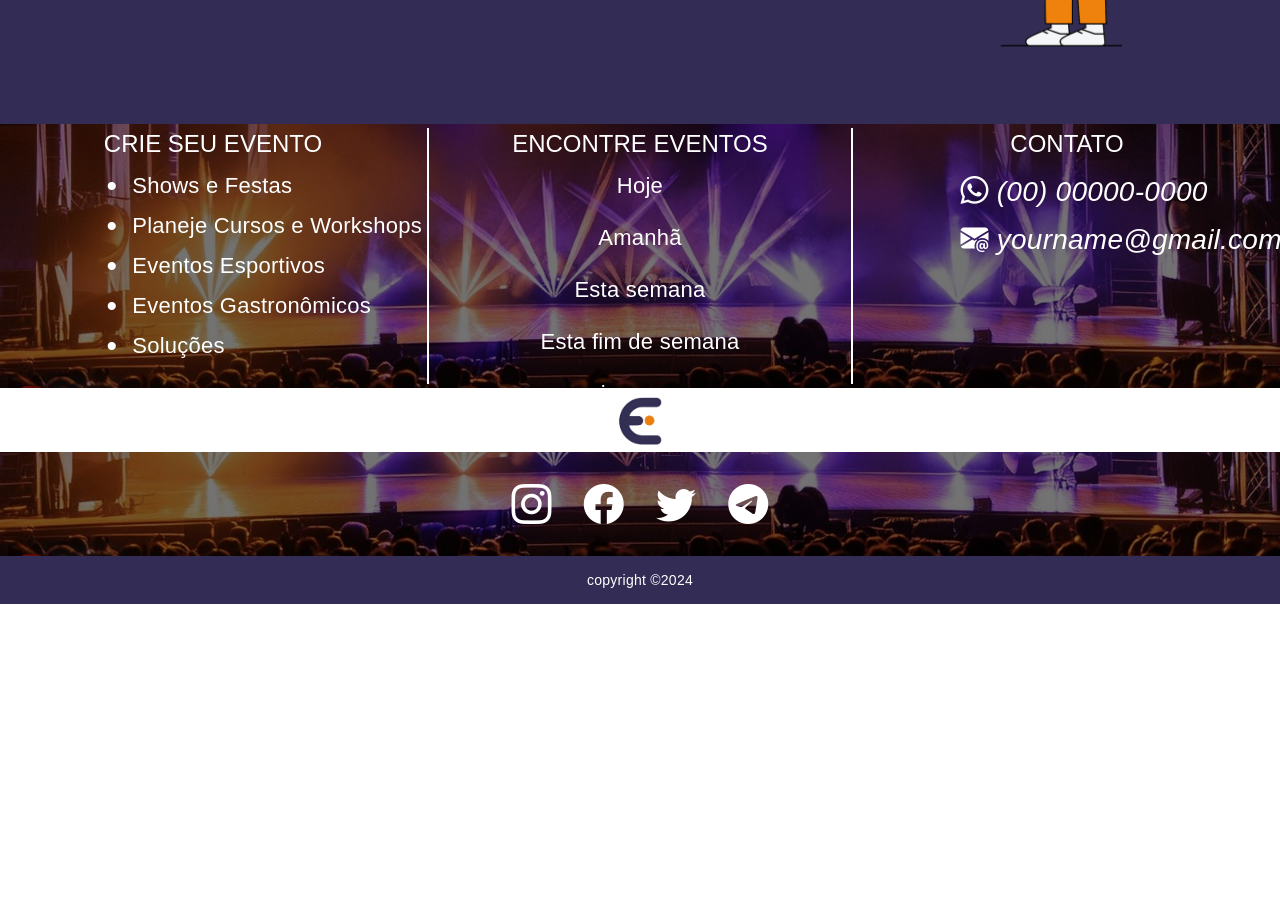
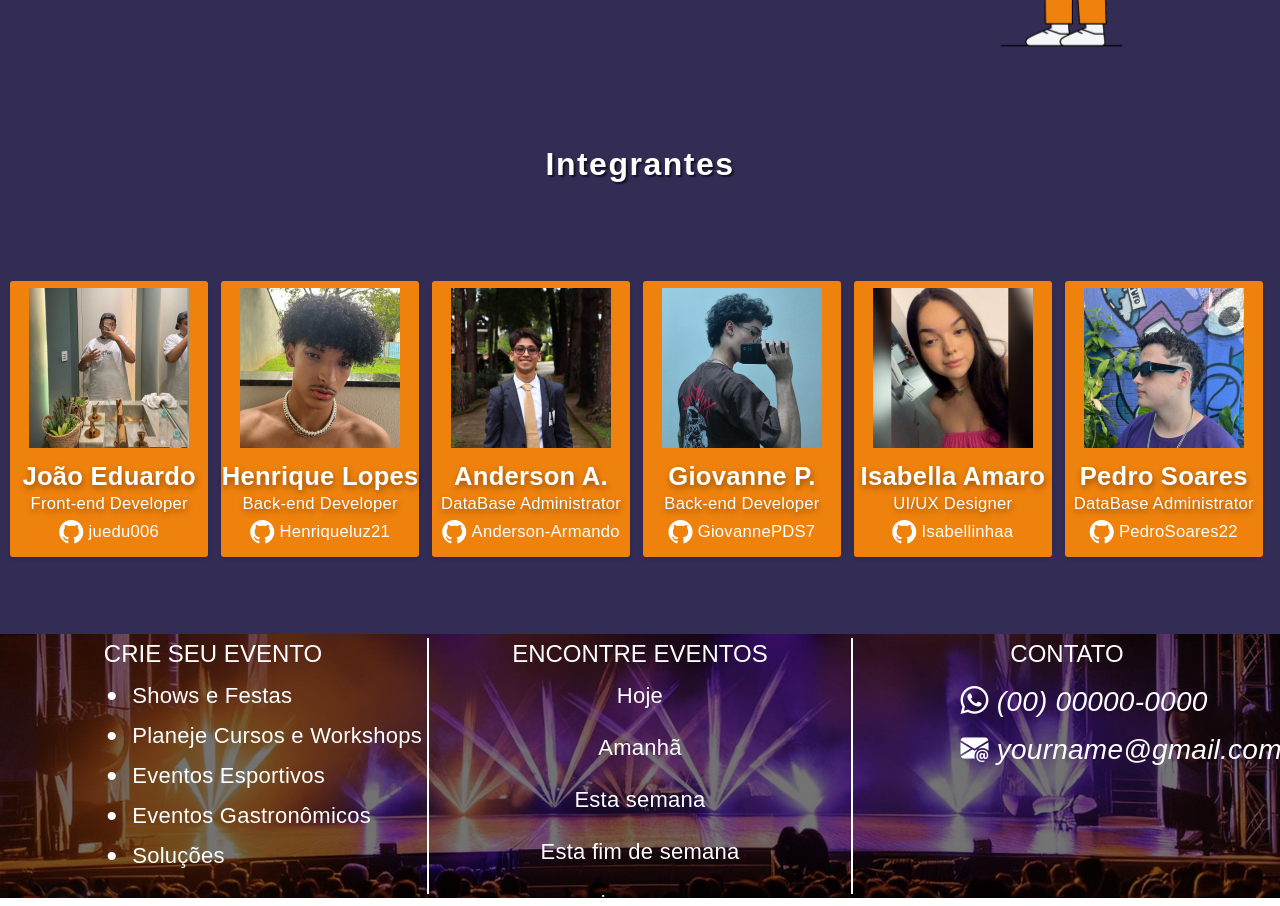
Before and after one commit to GiovannePDS7/EventFy, an Angular app: page / in a window 1280 px wide. Shown: the part 1540-2446 px from the top of the page. Before the commit the page ends 2144 px from the top, so only its background shows below. Built offline with nearby package versions, Linux system fonts and the light colour scheme; a web font is replaced by a local one.

Commit message:
add componente integrantes para desktop

```diff
--- a/src/app/integrantes/integrantes.component.css
+++ b/src/app/integrantes/integrantes.component.css
@@ -2,15 +2,18 @@
     font-family: "Palanquin", sans-serif;
 }
 
-#divH1-mobile {
+#divH1-mobile, #divH1-desktop  {
     background: #EF820D;
     height: 10vh;
     display: flex;
     justify-content: center;
     align-items: center;
 }
+#divH1-desktop{
+    background: #332C55;
+}
 
-#IntegrantesH1-mobile {
+#IntegrantesH1-mobile, #IntegrantesH1-desktop {
     font-weight: bold;
     margin: 0;
     text-shadow: 2px 2px 2px rgba(0, 0, 0, 0.644);
@@ -20,39 +23,48 @@
     line-height: 1;
     font-size: 2rem !important;
 }
-
-#sliderIntegrantes-mobile, #sliderIntegrantes-tablet {
+#sliderIntegrantes-mobile {
     width: 100%;
     background: #332C55;
 }
 
-
-
-.slider-container {
+.slider-container, .slider-container-desktop {
     display: flex;
     overflow-x: auto;
     padding: 6% 10px;
     gap: 10px;
     cursor: grab;
 }
+.slider-container-desktop{
+    background: #332C55;
+}
 
-.card {
+.card, .card-desktop, .card-desktop-xl {
     min-width: 42vw;
     max-width: 45vw;
     background: #EF820D;
-    border-radius: 5px;
+    border-radius: 3px;
     box-shadow: 0 2px 5px rgba(0, 0, 0, 0.1);
     display: flex;
     flex-direction: column;
     align-items: center;
     padding: 7px 0;
 }
+.card-desktop{
+    min-width: 16vw;
+    max-width: 17vw;
+    padding: 7px 0;
+    margin-right: 0.1%;
+}
+.card-desktop-xl{
+    min-width: 15.5vw;
+    max-width: 17vw;
+    margin-right: 0.2%;
+}
 
-.card img {
+.card img, .card-desktop img {
     width: 93%;
-    margin-top: 2%;
     object-fit: cover;
-    border-radius: 5px;
     image-rendering: auto;
 }
 
@@ -69,31 +81,32 @@
     cursor: grabbing;
 }
 
-#h3Member, #h3Member-tablet {
+#h3Member, #h3Member-desktop {
     font-size: 5vw;
     font-weight: bold;
-    margin: 7% 0 2% 0;
+    margin: 7% 0 0 0;
     color: #fff;
     text-shadow: 1px 3px 6px rgba(0, 0, 0, 0.384);
 }
-
-#h3Member-tablet {
-    font-size: 5vw;
+#h3Member-desktop{
+    font-size: 2vw;
 }
 
-#pMember, #pMember-tablet {
+#pMember, #pMember-desktop, #pMember-desktop-xl {
     color: #fff;
     text-align: center;
     font-size: 3.2vw;
     margin: 2.4% 0 0 0;
     text-shadow: 1px 3px 6px rgba(0, 0, 0, 0.384);
 }
-
-#pMember-tablet {
-    font-size: 2.5vw;
+#pMember-desktop{
+    font-size: 1.5vw;
+}
+#pMember-desktop-xl{
+    font-size: 1.3vw;
 }
 
-#spanMember {
+#spanMember, #spanMember-desktop {
     padding: 3% 0;
     color: #fff;
     font-size: 3vw;
@@ -102,13 +115,18 @@
     align-items: center;
     justify-content: center;
 }
+#spanMember-desktop{
+    font-size: 1.3vw;
+}
+.bi::before{
+    margin-right: 5px;
+}
 
 #gitIcon {
     padding-right: 2.5%;
     width: 13%;
 }
-
-#aContainer {
+#aContainer{
     width: 100%;
     text-decoration: none;
 }
--- a/src/app/integrantes/integrantes.component.html
+++ b/src/app/integrantes/integrantes.component.html
@@ -1,3 +1,48 @@
+<div class="d-none d-xl-block d-xxl-none">
+    <div id="divH1-desktop">
+        <h1 class="fs-1 text-center TxtTitle" id="IntegrantesH1-desktop">Integrantes</h1>
+    </div>
+    <div class="slider-container-desktop" #slider>
+        <div class="card-desktop-xl" *ngFor="let member of members">
+
+            <img [src]="member.image" alt="{{ member.name }}" class="img-fluid" />
+            <div class="member-info">
+                <h3 id="h3Member-desktop">{{ member.name }}</h3>
+                <p id="pMember-desktop-xl">{{ member.role }}</p>
+                <a href="{{member.linkGithub}}" id="aContainer">
+                    <span id="spanMember-desktop"><i class="bi bi-github fs-4"></i>
+                            {{member.github}}</span>
+                </a>
+            </div>
+
+        </div>
+    </div>
+</div>
+
+
+<div class="d-none d-xxl-block">
+    <div id="divH1-desktop">
+        <h1 class="fs-1 text-center TxtTitle" id="IntegrantesH1-desktop">Integrantes</h1>
+    </div>
+    <div class="slider-container-desktop" #slider>
+        <div class="card-desktop" *ngFor="let member of members">
+
+            <img [src]="member.image" alt="{{ member.name }}" class="img-fluid" />
+            <div class="member-info">
+                <h3 id="h3Member-desktop">{{ member.name }}</h3>
+                <p id="pMember-desktop">{{ member.role }}</p>
+                <a href="{{member.linkGithub}}" id="aContainer">
+                    <span id="spanMember-desktop"><i class="bi bi-github fs-2"></i>
+                            {{member.github}}</span>
+                </a>
+            </div>
+
+        </div>
+    </div>
+
+</div>
+
+
 <div class="d-block d-sm-none" id="sliderIntegrantes-mobile">
     <div id="divH1-mobile">
         <h1 class="fs-1 text-center TxtTitle" id="IntegrantesH1-mobile">Integrantes</h1>
@@ -14,25 +59,8 @@
                             alt="">{{member.github}}</span>
                 </a>
             </div>
+
         </div>
     </div>
+
 </div>
-
-<div class="d-none d-sm-block d-lg-none" id="sliderIntegrantes-tablet">
-    <div id="divH1-mobile">
-        <h1 class="fs-1 text-center TxtTitle" id="IntegrantesH1-mobile">Integrantes</h1>
-    </div>
-    <div class="slider-container" #slider>
-        <div class="card" *ngFor="let member of members">
-            <img [src]="member.image" alt="{{ member.name }}" class="img-fluid" />
-            <div class="member-info">
-                <h3 id="h3Member-tablet">{{ member.name }}</h3>
-                <p id="pMember-tablet">{{ member.role }}</p>
-                <a href="{{member.linkGithub}}" id="aContainer">
-                    <span id="spanMember"><img id="gitIcon" src="../../assets/img/Elementos/GitIcon.png"
-                            alt="">{{member.github}}</span>
-                </a>
-            </div>
-        </div>
-    </div>
-</div>
```
Also changed, not shown: src/assets/img/Elementos/GitIconW.png (added).
